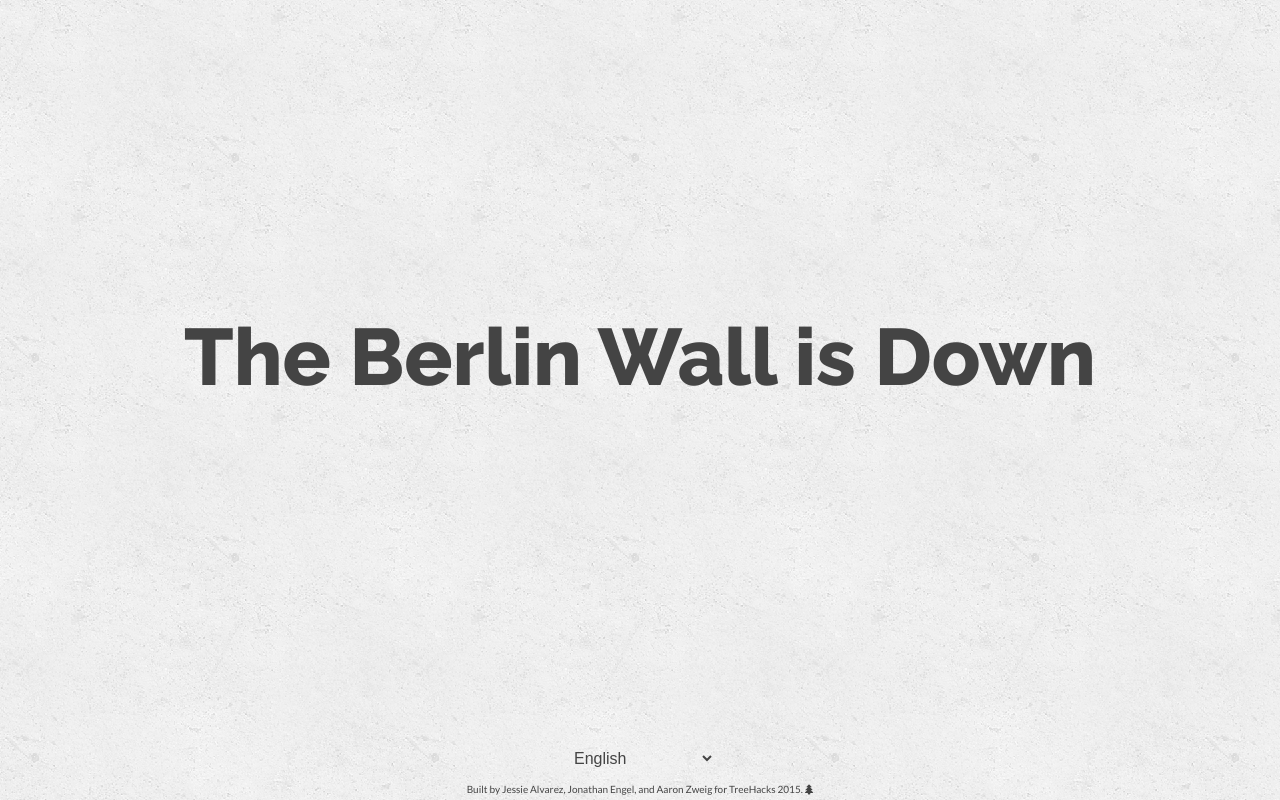
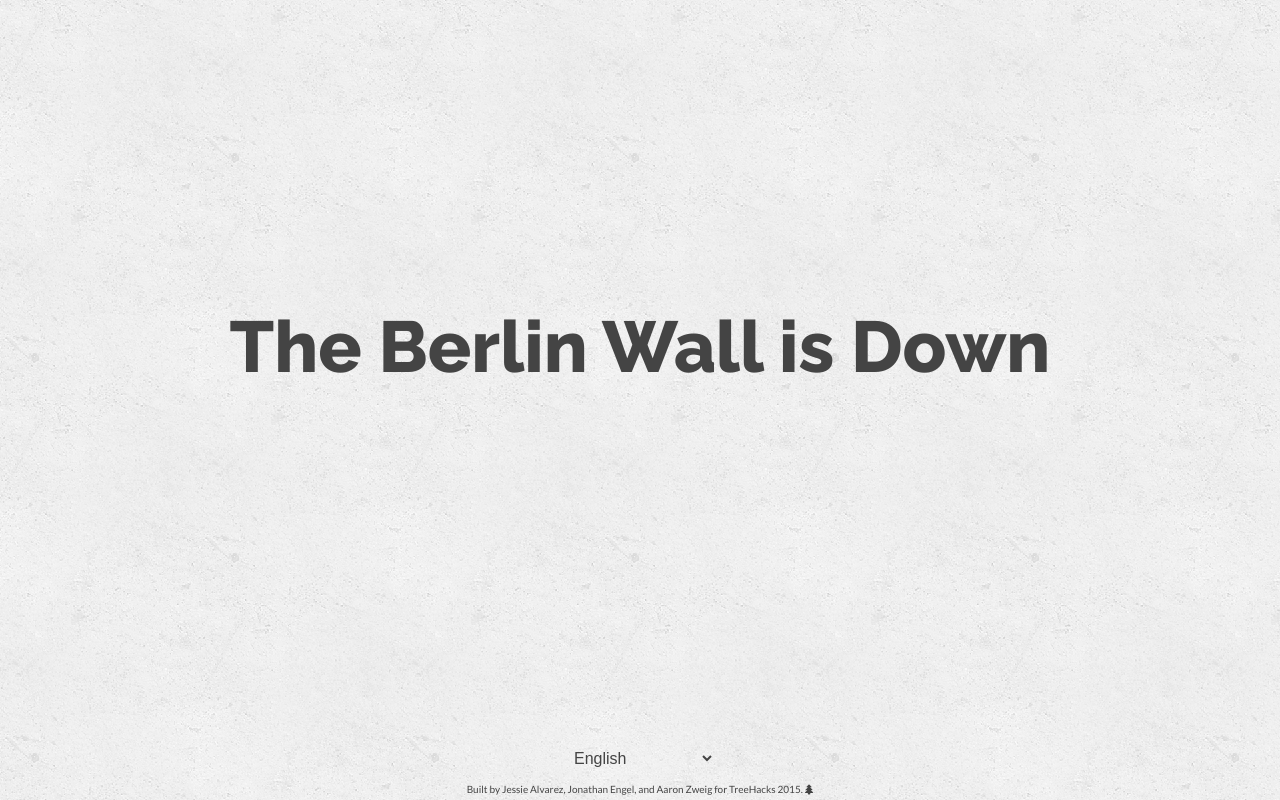
Before and after one commit to aaronzweig/Berlin-Wall, a plain HTML site: page index.html in a window 1280 px wide. Drawn offline with Linux system fonts and the light colour scheme.

Commit message:
I don't even know.

```diff
--- a/index.html
+++ b/index.html
@@ -5,11 +5,11 @@
     <link href='http://fonts.googleapis.com/css?family=Lato:400,900|Raleway:600,800,700|Oswald:700' rel='stylesheet' type='text/css'>
     <link rel="stylesheet" href="http://maxcdn.bootstrapcdn.com/font-awesome/4.3.0/css/font-awesome.min.css">
     <link type="text/css" rel="stylesheet" href="scss/style.css" />
-    <title>YES - Is it down?</title>
+    <title>Is the Berlin Wall down?</title>
     <meta charset="utf-8">
 </head>
 
-<body onload = "refresh()">
+<body onload="refresh()">
     <div class="container">
         <div id="message">
             <h1 id="messageText"></h1>
--- a/scss/style.scss
+++ b/scss/style.scss
@@ -26,7 +26,7 @@ h1 {
     display: inline-block;
     font-family: 'Raleway', sans-serif;
     font-weight: 900;
-    font-size: 5em;
+    font-size: 4.5em;
 }
 
 footer {
```
Also changed, not shown: css/style.css, scss/style.css.
